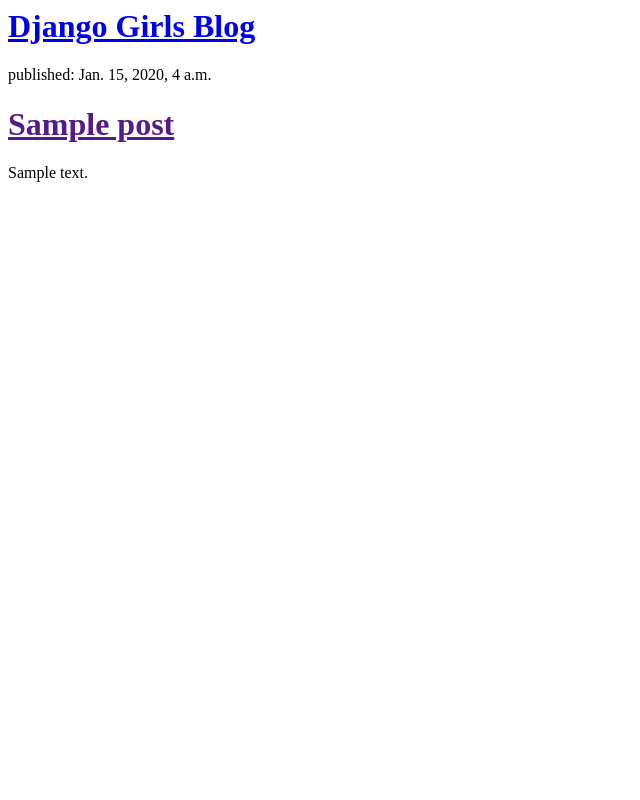
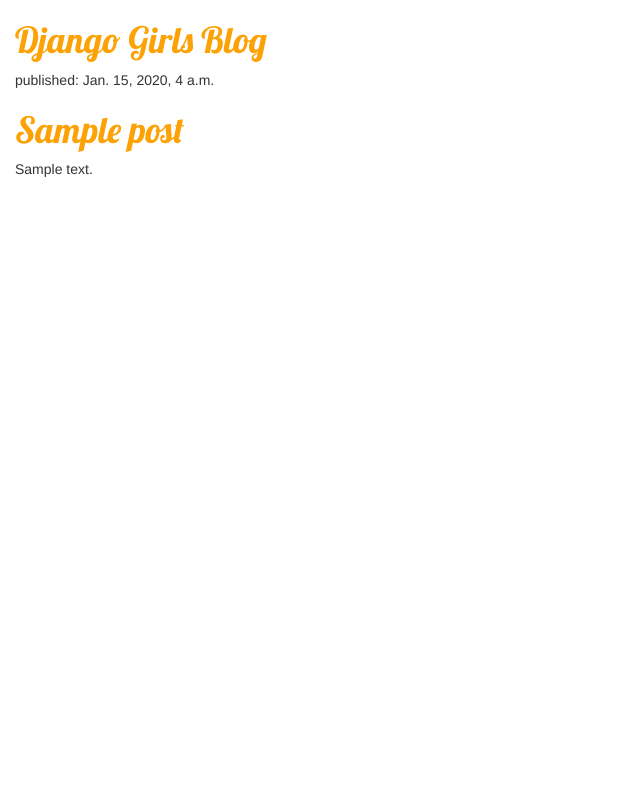
Before and after one commit to duwaezuoke/djangogirlsblog, a Django app: template blog/templates/blog/post_list.html in a window 1280 px wide. Shown: the whole page, without its empty margins (0-640 px from the left). Run offline with Django 3.2, Linux system fonts and the light colour scheme; the template is opened without the code that fills it: values that come from a table or form of the project are taken from there, others are empty; tables that the repository leaves empty hold one stand-in row (values such as "Sample post"); some libraries are stand-ins or nearby versions.

Commit message:
Updated the HTML for the site.

```diff
--- /dev/null
+++ b/blog/static/css/blog.css
@@ -0,0 +1,10 @@
+h1 a {
+    color: #FCA205;
+}
+body {
+    padding-left: 15px;
+}
+h1 a {
+    color: #FCA205;
+    font-family: 'Lobster';
+}
--- a/blog/templates/blog/post_list.html
+++ b/blog/templates/blog/post_list.html
@@ -1,6 +1,11 @@
+{% load staticfiles %}
 <html>
     <head>
         <title>Django Girls blog</title>
+        <link rel="stylesheet" href="//maxcdn.bootstrapcdn.com/bootstrap/3.2.0/css/bootstrap.min.css">
+        <link rel="stylesheet" href="//maxcdn.bootstrapcdn.com/bootstrap/3.2.0/css/bootstrap-theme.min.css">
+        <link rel="stylesheet" href="{% static 'css/blog.css' %}">
+        <link href="//fonts.googleapis.com/css?family=Lobster&subset=latin,latin-ext" rel="stylesheet" type="text/css">
     </head>
     <body>
         <div>
```
Lines whose indentation alone changed are shown as unchanged.
